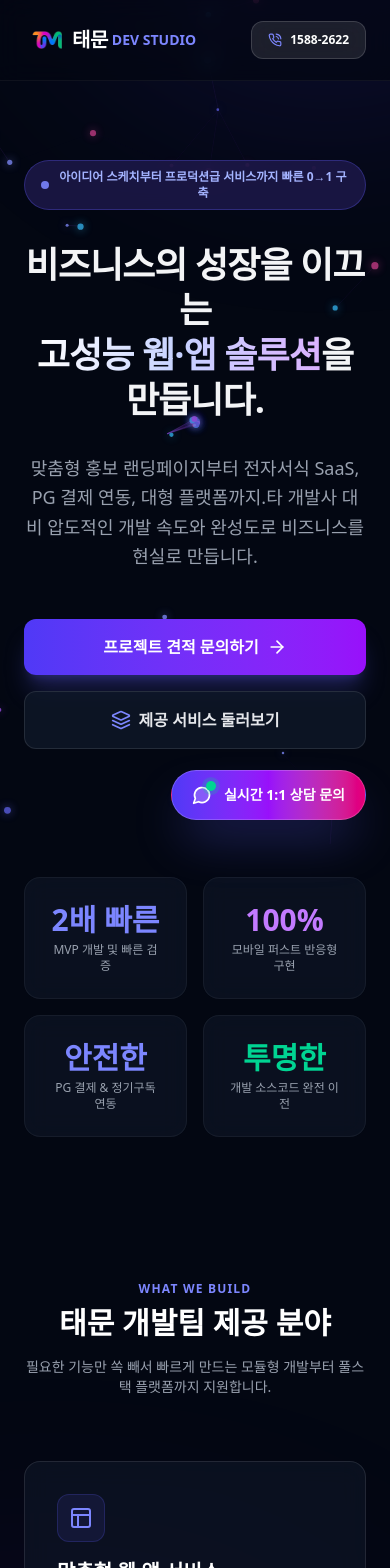
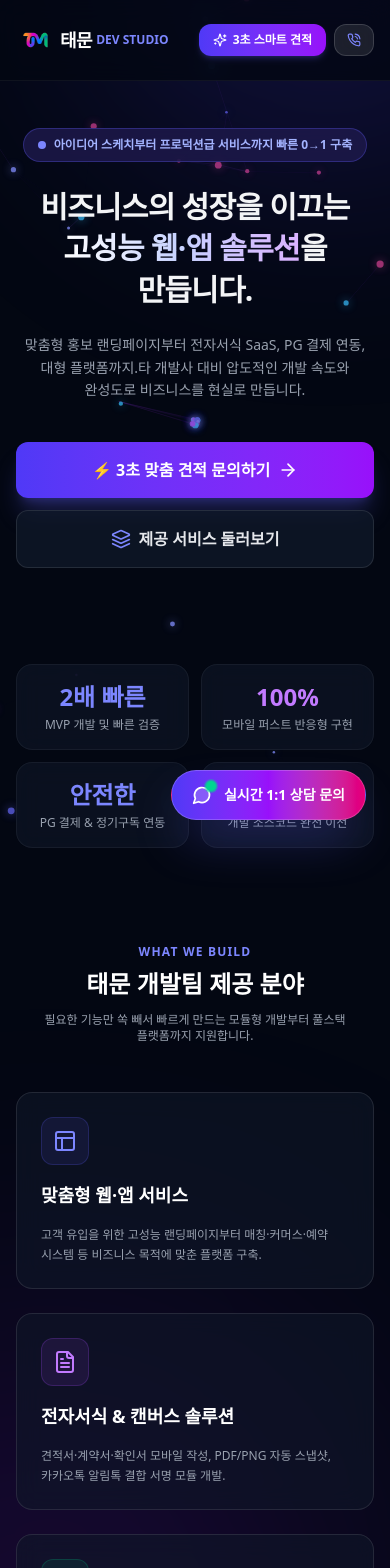
Before and after one commit to taemuntech/taemun-net, a Next.js app: page / in a window 390 px wide. Shown: the top 1568 px of the page. Built offline with nearby package versions, Linux system fonts and the light colour scheme.

Commit message:
mobile_first_layout_optimization_with_word_break_keep_all

```diff
--- a/src/app/page.tsx
+++ b/src/app/page.tsx
@@ -14,7 +14,7 @@ import {
 
 export default function Home() {
   return (
-    <div className="relative min-h-screen overflow-x-hidden selection:bg-indigo-500 selection:text-white">
+    <div className="relative min-h-screen overflow-x-hidden selection:bg-indigo-500 selection:text-white [word-break:keep-all]">
       {/* Interactive Glowing Swarm Canvas Background */}
       <ParticleCanvas />
 
@@ -23,22 +23,23 @@ export default function Home() {
       <div className="absolute top-[40%] right-[10%] w-[600px] h-[600px] bg-purple-600/15 blur-[140px] pointer-events-none rounded-full"></div>
 
       {/* Header / Navigation */}
-      <header className="fixed top-0 left-0 right-0 z-50 backdrop-blur-md bg-gray-950/70 border-b border-white/5">
-        <div className="max-w-7xl mx-auto px-6 h-20 flex items-center justify-between">
-          <div className="flex items-center gap-1">
-            <div className="w-12 h-12 flex items-center justify-center select-none">
+      <header className="fixed top-0 left-0 right-0 z-50 backdrop-blur-md bg-gray-950/80 border-b border-white/5">
+        <div className="max-w-7xl mx-auto px-4 lg:px-6 h-20 flex items-center justify-between">
+          <div className="flex items-center gap-2">
+            <div className="w-10 lg:w-12 h-10 lg:h-12 flex items-center justify-center select-none shrink-0">
               <img
                 src="/images/logo/icon-192-transparent.png"
                 alt="태문 로고"
-                className="w-12 h-12 object-contain scale-110"
+                className="w-10 lg:w-12 h-10 lg:h-12 object-contain scale-110"
               />
             </div>
-            <span className="text-xl font-bold tracking-tight text-white flex items-center -ml-1">
-              태문 <span className="text-indigo-400 text-sm font-semibold tracking-normal ml-1">DEV STUDIO</span>
+            <span className="text-lg lg:text-xl font-bold tracking-tight text-white flex items-center -ml-1">
+              태문 <span className="text-indigo-400 text-xs lg:text-sm font-semibold tracking-normal ml-1">DEV STUDIO</span>
             </span>
           </div>
 
-          <nav className="hidden md:flex items-center gap-6 text-sm font-medium text-gray-400">
+          {/* Desktop Navigation (lg:flex) */}
+          <nav className="hidden lg:flex items-center gap-6 text-sm font-medium text-gray-400">
             <a href="#services" className="hover:text-white transition-colors">개발 서비스</a>
             <a href="#portfolio" className="hover:text-white transition-colors">포트폴리오 & 사례</a>
             <Link
@@ -58,40 +59,48 @@ export default function Home() {
             </a>
           </nav>
 
-          <div className="flex items-center gap-3">
-            <a href="tel:1588-2622" className="flex items-center gap-2 px-4 py-2.5 rounded-xl bg-white/10 hover:bg-white/20 text-white text-xs font-bold border border-white/15 backdrop-blur-md transition-all">
+          {/* Right CTAs */}
+          <div className="flex items-center gap-2 lg:gap-3">
+            <Link
+              href="/inquiry"
+              className="px-3.5 py-2 rounded-xl bg-gradient-to-r from-indigo-600 to-purple-600 hover:opacity-95 text-white text-xs font-bold shadow-md shadow-indigo-500/20 transition-all flex items-center gap-1.5"
+            >
+              <Sparkles className="w-3.5 h-3.5" />
+              <span>3초 스마트 견적</span>
+            </Link>
+            <a href="tel:1588-2622" className="flex items-center gap-1.5 px-3 lg:px-4 py-2 rounded-xl bg-white/10 hover:bg-white/20 text-white text-xs font-bold border border-white/15 backdrop-blur-md transition-all">
               <PhoneCall className="w-3.5 h-3.5 text-indigo-400" />
-              <span>1588-2622</span>
+              <span className="hidden lg:inline">1588-2622</span>
             </a>
           </div>
         </div>
       </header>
 
       {/* Hero Section */}
-      <section className="pt-40 pb-20 px-6 max-w-7xl mx-auto text-center relative z-10">
-        <div className="inline-flex items-center gap-2 px-4 py-2 rounded-full bg-indigo-950/80 border border-indigo-500/30 text-indigo-300 text-xs font-semibold mb-8 backdrop-blur-md">
+      <section className="pt-32 lg:pt-40 pb-16 lg:pb-20 px-4 lg:px-6 max-w-7xl mx-auto text-center relative z-10">
+        <div className="inline-flex items-center gap-2 px-3.5 lg:px-4 py-2 rounded-full bg-indigo-950/80 border border-indigo-500/30 text-indigo-300 text-xs font-semibold mb-6 lg:mb-8 backdrop-blur-md">
           <span className="w-2 h-2 rounded-full bg-indigo-400 animate-pulse"></span>
           <span>아이디어 스케치부터 프로덕션급 서비스까지 빠른 0→1 구축</span>
         </div>
 
-        <h1 className="text-4xl sm:text-6xl md:text-7xl font-extrabold tracking-tight mb-8 leading-tight">
+        <h1 className="text-3xl lg:text-7xl font-extrabold tracking-tight mb-6 lg:mb-8 leading-snug lg:leading-tight">
           비즈니스의 성장을 이끄는<br />
           <span className="bg-gradient-to-r from-white via-indigo-200 to-purple-300 bg-clip-text text-transparent">
             고성능 웹·앱 솔루션
           </span>을 만듭니다.
         </h1>
 
-        <p className="text-gray-400 text-lg md:text-xl max-w-3xl mx-auto mb-12 font-normal leading-relaxed">
-          맞춤형 홍보 랜딩페이지부터 전자서식 SaaS, PG 결제 연동, 대형 플랫폼까지.<br className="hidden md:block" />
+        <p className="text-gray-400 text-sm lg:text-xl max-w-3xl mx-auto mb-10 lg:mb-12 font-normal leading-relaxed">
+          맞춤형 홍보 랜딩페이지부터 전자서식 SaaS, PG 결제 연동, 대형 플랫폼까지.<br className="hidden lg:block" />
           타 개발사 대비 압도적인 개발 속도와 완성도로 비즈니스를 현실로 만듭니다.
         </p>
 
-        <div className="flex flex-col sm:flex-row items-center justify-center gap-4">
-          <Link href="/inquiry" className="w-full sm:w-auto px-8 py-4 rounded-xl bg-gradient-to-r from-indigo-600 to-purple-600 text-white font-bold text-base shadow-xl shadow-indigo-500/25 hover:opacity-90 transition-all flex items-center justify-center gap-2 group">
-            <span>프로젝트 견적 문의하기</span>
+        <div className="flex flex-col lg:flex-row items-center justify-center gap-3 lg:gap-4">
+          <Link href="/inquiry" className="w-full lg:w-auto px-8 py-4 rounded-xl bg-gradient-to-r from-indigo-600 to-purple-600 text-white font-bold text-base shadow-xl shadow-indigo-500/25 hover:opacity-90 transition-all flex items-center justify-center gap-2 group">
+            <span>⚡ 3초 맞춤 견적 문의하기</span>
             <ArrowRight className="w-5 h-5 group-hover:translate-x-1 transition-transform" />
           </Link>
-          <a href="#services" className="w-full sm:w-auto px-8 py-4 rounded-xl bg-gray-900/80 text-gray-200 hover:text-white font-bold text-base hover:bg-gray-800 transition-all border border-white/10 flex items-center justify-center gap-2">
+          <a href="#services" className="w-full lg:w-auto px-8 py-4 rounded-xl bg-gray-900/80 text-gray-200 hover:text-white font-bold text-base hover:bg-gray-800 transition-all border border-white/10 flex items-center justify-center gap-2">
             <Layers className="w-5 h-5 text-indigo-400" />
             <span>제공 서비스 둘러보기</span>
           </a>
@@ -99,62 +108,62 @@ export default function Home() {
       </section>
 
       {/* Key Value Grid */}
-      <section className="py-12 px-6 max-w-7xl mx-auto relative z-10">
-        <div className="grid grid-cols-2 md:grid-cols-4 gap-4">
-          <div className="bg-gray-900/60 backdrop-blur-md p-6 rounded-2xl border border-white/5 text-center">
-            <div className="text-3xl md:text-4xl font-extrabold text-indigo-400 mb-1">2배 빠른</div>
-            <div className="text-xs md:text-sm text-gray-400 font-medium">MVP 개발 및 빠른 검증</div>
+      <section className="py-8 lg:py-12 px-4 lg:px-6 max-w-7xl mx-auto relative z-10">
+        <div className="grid grid-cols-2 lg:grid-cols-4 gap-3 lg:gap-4">
+          <div className="bg-gray-900/60 backdrop-blur-md p-4 lg:p-6 rounded-2xl border border-white/5 text-center">
+            <div className="text-2xl lg:text-4xl font-extrabold text-indigo-400 mb-1">2배 빠른</div>
+            <div className="text-xs lg:text-sm text-gray-400 font-medium">MVP 개발 및 빠른 검증</div>
           </div>
-          <div className="bg-gray-900/60 backdrop-blur-md p-6 rounded-2xl border border-white/5 text-center">
-            <div className="text-3xl md:text-4xl font-extrabold text-purple-400 mb-1">100%</div>
-            <div className="text-xs md:text-sm text-gray-400 font-medium">모바일 퍼스트 반응형 구현</div>
+          <div className="bg-gray-900/60 backdrop-blur-md p-4 lg:p-6 rounded-2xl border border-white/5 text-center">
+            <div className="text-2xl lg:text-4xl font-extrabold text-purple-400 mb-1">100%</div>
+            <div className="text-xs lg:text-sm text-gray-400 font-medium">모바일 퍼스트 반응형 구현</div>
           </div>
-          <div className="bg-gray-900/60 backdrop-blur-md p-6 rounded-2xl border border-white/5 text-center">
-            <div className="text-3xl md:text-4xl font-extrabold text-indigo-400 mb-1">안전한</div>
-            <div className="text-xs md:text-sm text-gray-400 font-medium">PG 결제 & 정기구독 연동</div>
+          <div className="bg-gray-900/60 backdrop-blur-md p-4 lg:p-6 rounded-2xl border border-white/5 text-center">
+            <div className="text-2xl lg:text-4xl font-extrabold text-indigo-400 mb-1">안전한</div>
+            <div className="text-xs lg:text-sm text-gray-400 font-medium">PG 결제 & 정기구독 연동</div>
           </div>
-          <div className="bg-gray-900/60 backdrop-blur-md p-6 rounded-2xl border border-white/5 text-center">
-            <div className="text-3xl md:text-4xl font-extrabold text-emerald-400 mb-1">투명한</div>
-            <div className="text-xs md:text-sm text-gray-400 font-medium">개발 소스코드 완전 이전</div>
+          <div className="bg-gray-900/60 backdrop-blur-md p-4 lg:p-6 rounded-2xl border border-white/5 text-center">
+            <div className="text-2xl lg:text-4xl font-extrabold text-emerald-400 mb-1">투명한</div>
+            <div className="text-xs lg:text-sm text-gray-400 font-medium">개발 소스코드 완전 이전</div>
           </div>
         </div>
       </section>
 
       {/* Services Section */}
-      <section id="services" className="py-24 px-6 max-w-7xl mx-auto relative z-10">
-        <div className="text-center max-w-2xl mx-auto mb-16">
+      <section id="services" className="py-16 lg:py-24 px-4 lg:px-6 max-w-7xl mx-auto relative z-10">
+        <div className="text-center max-w-2xl mx-auto mb-12 lg:mb-16">
           <div className="text-indigo-400 text-xs font-bold uppercase tracking-widest mb-2">WHAT WE BUILD</div>
-          <h2 className="text-3xl md:text-5xl font-extrabold text-white">태문 개발팀 제공 분야</h2>
-          <p className="text-gray-400 text-sm md:text-base mt-4">필요한 기능만 쏙 빼서 빠르게 만드는 모듈형 개발부터 풀스택 플랫폼까지 지원합니다.</p>
+          <h2 className="text-2xl lg:text-5xl font-extrabold text-white">태문 개발팀 제공 분야</h2>
+          <p className="text-gray-400 text-xs lg:text-base mt-3">필요한 기능만 쏙 빼서 빠르게 만드는 모듈형 개발부터 풀스택 플랫폼까지 지원합니다.</p>
         </div>
 
-        <div className="grid grid-cols-1 md:grid-cols-3 gap-8">
-          <div className="bg-gray-900/60 backdrop-blur-md p-8 rounded-2xl border border-white/10 hover:border-indigo-500/40 transition-all space-y-4">
+        <div className="grid grid-cols-1 lg:grid-cols-3 gap-6 lg:gap-8">
+          <div className="bg-gray-900/60 backdrop-blur-md p-6 lg:p-8 rounded-2xl border border-white/10 hover:border-indigo-500/40 transition-all space-y-4">
             <div className="w-12 h-12 rounded-xl bg-indigo-500/10 border border-indigo-500/20 flex items-center justify-center text-indigo-400">
               <Layout className="w-6 h-6" />
             </div>
-            <h3 className="text-xl font-bold text-white">맞춤형 웹·앱 서비스</h3>
-            <p className="text-sm text-gray-400 leading-relaxed">
+            <h3 className="text-lg lg:text-xl font-bold text-white">맞춤형 웹·앱 서비스</h3>
+            <p className="text-xs lg:text-sm text-gray-400 leading-relaxed">
               고객 유입을 위한 고성능 랜딩페이지부터 매칭·커머스·예약 시스템 등 비즈니스 목적에 맞춘 플랫폼 구축.
             </p>
           </div>
 
-          <div className="bg-gray-900/60 backdrop-blur-md p-8 rounded-2xl border border-white/10 hover:border-purple-500/40 transition-all space-y-4">
+          <div className="bg-gray-900/60 backdrop-blur-md p-6 lg:p-8 rounded-2xl border border-white/10 hover:border-purple-500/40 transition-all space-y-4">
             <div className="w-12 h-12 rounded-xl bg-purple-500/10 border border-purple-500/20 flex items-center justify-center text-purple-400">
               <FileText className="w-6 h-6" />
             </div>
-            <h3 className="text-xl font-bold text-white">전자서식 & 캔버스 솔루션</h3>
-            <p className="text-sm text-gray-400 leading-relaxed">
+            <h3 className="text-lg lg:text-xl font-bold text-white">전자서식 & 캔버스 솔루션</h3>
+            <p className="text-xs lg:text-sm text-gray-400 leading-relaxed">
               견적서·계약서·확인서 모바일 작성, PDF/PNG 자동 스냅샷, 카카오톡 알림톡 결합 서명 모듈 개발.
             </p>
           </div>
 
-          <div className="bg-gray-900/60 backdrop-blur-md p-8 rounded-2xl border border-white/10 hover:border-emerald-500/40 transition-all space-y-4">
+          <div className="bg-gray-900/60 backdrop-blur-md p-6 lg:p-8 rounded-2xl border border-white/10 hover:border-emerald-500/40 transition-all space-y-4">
             <div className="w-12 h-12 rounded-xl bg-emerald-500/10 border border-emerald-500/20 flex items-center justify-center text-emerald-400">
               <CreditCard className="w-6 h-6" />
             </div>
-            <h3 className="text-xl font-bold text-white">PG 결제 & 구독 빌링</h3>
-            <p className="text-sm text-gray-400 leading-relaxed">
+            <h3 className="text-lg lg:text-xl font-bold text-white">PG 결제 & 구독 빌링</h3>
+            <p className="text-xs lg:text-sm text-gray-400 leading-relaxed">
               신용카드 단건 결제부터 빌링키 정기 구독 결제, 바우처/포인트 복합 결제 및 취소·환불 자동화 구축.
             </p>
           </div>
@@ -162,34 +171,34 @@ export default function Home() {
       </section>
 
       {/* Featured Portfolio Showcase */}
-      <section id="portfolio" className="py-24 px-6 max-w-7xl mx-auto relative z-10">
-        <div className="flex flex-col md:flex-row md:items-end justify-between mb-12">
+      <section id="portfolio" className="py-16 lg:py-24 px-4 lg:px-6 max-w-7xl mx-auto relative z-10">
+        <div className="flex flex-col lg:flex-row lg:items-end justify-between mb-10 lg:mb-12">
           <div>
             <div className="text-indigo-400 text-xs font-bold uppercase tracking-widest mb-2">FEATURED PROJECT</div>
-            <h2 className="text-3xl md:text-5xl font-extrabold text-white">주요 개발 구축 사례</h2>
+            <h2 className="text-2xl lg:text-5xl font-extrabold text-white">주요 개발 구축 사례</h2>
           </div>
-          <p className="text-gray-400 text-sm md:text-base max-w-md mt-4 md:mt-0">
+          <p className="text-gray-400 text-xs lg:text-base max-w-md mt-3 lg:mt-0">
             기획자·개발자 간의 소통 오류 제로. 풀스택 총괄 아키텍트가 직접 1:1로 밀착 구축합니다.
           </p>
         </div>
 
-        <div className="bg-gray-900/60 backdrop-blur-md p-8 md:p-12 rounded-3xl border border-white/10">
+        <div className="bg-gray-900/60 backdrop-blur-md p-6 lg:p-12 rounded-3xl border border-white/10">
           <div className="grid grid-cols-1 lg:grid-cols-12 gap-8 items-center">
             <div className="lg:col-span-7 space-y-6">
               <div className="inline-flex items-center gap-2 px-3 py-1 rounded-md bg-indigo-500/10 border border-indigo-500/20 text-indigo-300 text-xs font-semibold">
                 <span>태문브릿지 B2B2C 플랫폼</span> • <span>Next.js 16</span> • <span>Supabase</span>
               </div>
 
-              <h3 className="text-2xl md:text-4xl font-bold text-white leading-snug">
+              <h3 className="text-xl lg:text-4xl font-bold text-white leading-snug">
                 매칭·계약·결제·교육·자재유통을 아우르는 풀스택 플랫폼
               </h3>
 
-              <p className="text-sm text-gray-300 leading-relaxed">
+              <p className="text-xs lg:text-sm text-gray-300 leading-relaxed">
                 7단계 견적 라이프사이클과 23종 모바일 캔버스 서식, PG 빌링키 정기결제, RLS 암호화 보안까지 일관된 아키텍처로 직영 구축한 대형 서비스입니다.
               </p>
 
               <div className="pt-2 flex items-center gap-4">
-                <a href="https://taemun.co.kr" target="_blank" rel="noreferrer" className="px-6 py-3 rounded-xl bg-gradient-to-r from-indigo-600 to-purple-600 text-white font-bold text-sm flex items-center gap-2 shadow-lg shadow-indigo-500/20 hover:opacity-90">
+                <a href="https://taemun.co.kr" target="_blank" rel="noreferrer" className="px-6 py-3 rounded-xl bg-gradient-to-r from-indigo-600 to-purple-600 text-white font-bold text-xs lg:text-sm flex items-center gap-2 shadow-lg shadow-indigo-500/20 hover:opacity-90">
                   <span>데모 서비스 열기</span>
                   <ArrowRight className="w-4 h-4" />
                 </a>
@@ -197,12 +206,12 @@ export default function Home() {
             </div>
 
             <div className="lg:col-span-5">
-              <div className="p-6 rounded-2xl bg-gray-950 border border-white/10 space-y-4">
+              <div className="p-5 lg:p-6 rounded-2xl bg-gray-950 border border-white/10 space-y-4">
                 <div className="flex items-center justify-between text-xs text-gray-400 pb-2 border-b border-white/10">
                   <span>핵심 시스템 모듈</span>
                   <span className="text-indigo-400 font-bold">100% 직영 개발</span>
                 </div>
-                <div className="space-y-2 text-xs">
+                <div className="space-y-2.5 text-xs">
                   <div className="flex justify-between text-gray-300">
                     <span>견적 및 서비스 매칭 엔진</span>
                     <span className="text-gray-400">7단계 라이프사이클</span>
@@ -227,33 +236,33 @@ export default function Home() {
       </section>
 
       {/* Contact CTA Section */}
-      <section id="contact" className="py-24 px-6 max-w-7xl mx-auto relative z-10">
-        <div className="bg-gray-900/70 backdrop-blur-md p-10 md:p-16 rounded-3xl text-center relative border border-indigo-500/30">
+      <section id="contact" className="py-16 lg:py-24 px-4 lg:px-6 max-w-7xl mx-auto relative z-10">
+        <div className="bg-gray-900/70 backdrop-blur-md p-8 lg:p-16 rounded-3xl text-center relative border border-indigo-500/30">
           <div className="max-w-3xl mx-auto space-y-6">
-            <h2 className="text-3xl md:text-5xl font-extrabold text-white">
+            <h2 className="text-2xl lg:text-5xl font-extrabold text-white">
               지금 바로 태문 개발팀과<br />
               <span className="bg-gradient-to-r from-white via-indigo-200 to-purple-300 bg-clip-text text-transparent">
                 상담해 보세요.
               </span>
             </h2>
-            <p className="text-gray-300 text-sm md:text-base leading-relaxed">
+            <p className="text-gray-300 text-xs lg:text-base leading-relaxed">
               아이디어 단계부터 개발 외주, 기존 서비스 리팩토링까지 친절하게 안내해 드립니다.
             </p>
 
-            <div className="pt-6 flex flex-col sm:flex-row items-center justify-center gap-6">
-              <div className="flex items-center gap-3 px-6 py-4 rounded-2xl bg-white/5 border border-white/10">
+            <div className="pt-4 lg:pt-6 flex flex-col lg:flex-row items-center justify-center gap-4 lg:gap-6">
+              <div className="w-full lg:w-auto flex items-center justify-center gap-3 px-6 py-4 rounded-2xl bg-white/5 border border-white/10">
                 <PhoneCall className="w-5 h-5 text-indigo-400" />
                 <div className="text-left">
                   <div className="text-[10px] text-gray-400 uppercase font-bold">대표 전화</div>
-                  <div className="text-lg font-bold text-white">1588-2622</div>
+                  <div className="text-base lg:text-lg font-bold text-white">1588-2622</div>
                 </div>
               </div>
 
-              <div className="flex items-center gap-3 px-6 py-4 rounded-2xl bg-white/5 border border-white/10">
+              <div className="w-full lg:w-auto flex items-center justify-center gap-3 px-6 py-4 rounded-2xl bg-white/5 border border-white/10">
                 <Mail className="w-5 h-5 text-indigo-400" />
                 <div className="text-left">
                   <div className="text-[10px] text-gray-400 uppercase font-bold">이메일 문의</div>
-                  <div className="text-lg font-bold text-white">contact@taemun.co.kr</div>
+                  <div className="text-base lg:text-lg font-bold text-white">contact@taemun.co.kr</div>
                 </div>
               </div>
             </div>
@@ -262,8 +271,8 @@ export default function Home() {
       </section>
 
       {/* Footer */}
-      <footer className="py-12 px-6 border-t border-white/5 relative z-10 text-center text-xs text-gray-500">
-        <div className="max-w-7xl mx-auto flex flex-col md:flex-row items-center justify-between gap-4">
+      <footer className="py-10 lg:py-12 px-4 lg:px-6 border-t border-white/5 relative z-10 text-center text-xs text-gray-500">
+        <div className="max-w-7xl mx-auto flex flex-col lg:flex-row items-center justify-between gap-4">
           <div>
             <span className="font-bold text-gray-400">태문 DEV STUDIO</span> • 대표전화: 1588-2622 • 이메일: contact@taemun.co.kr
           </div>
```
Also changed, not shown: src/app/inquiry/page.tsx (+65 -65 lines).
